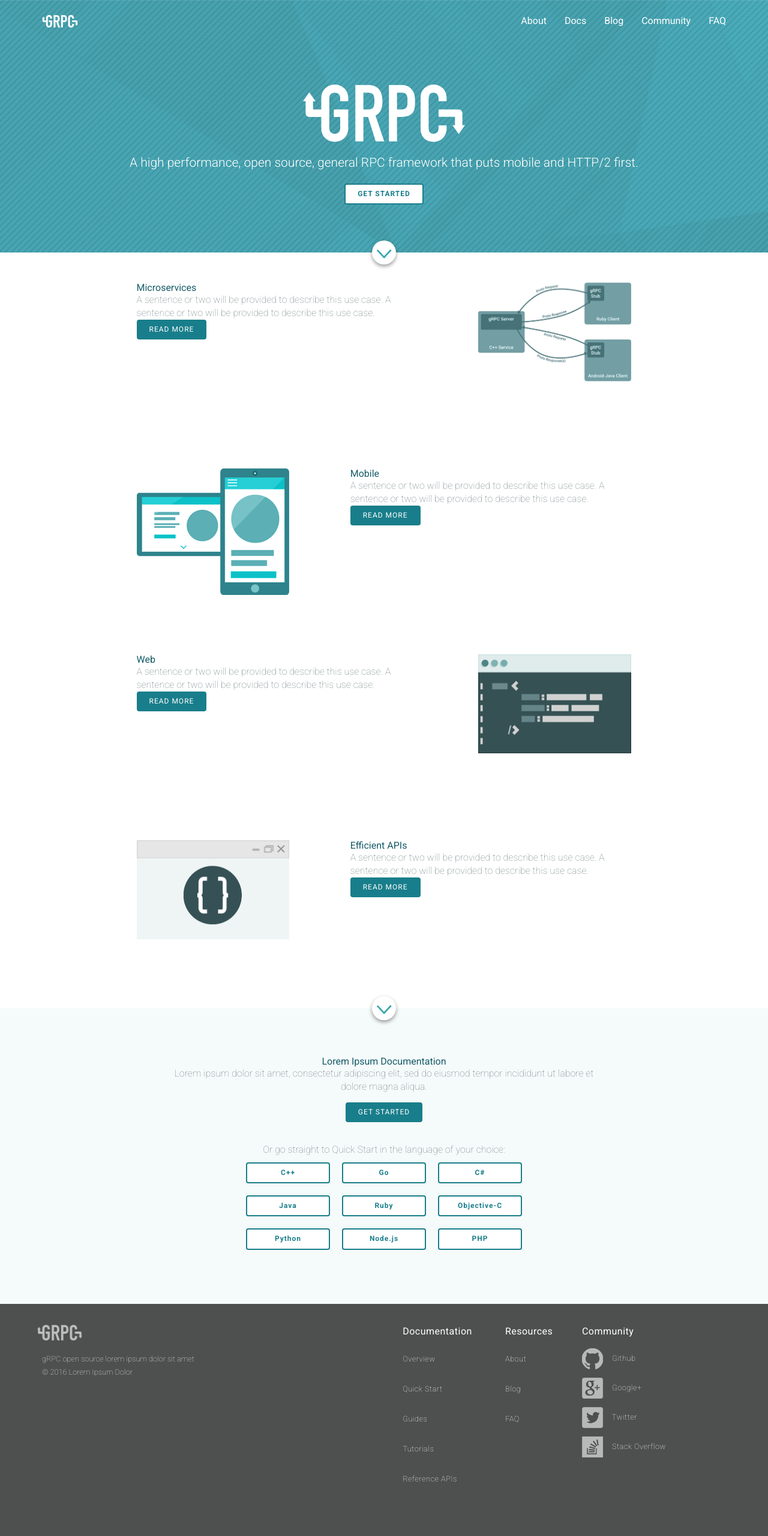
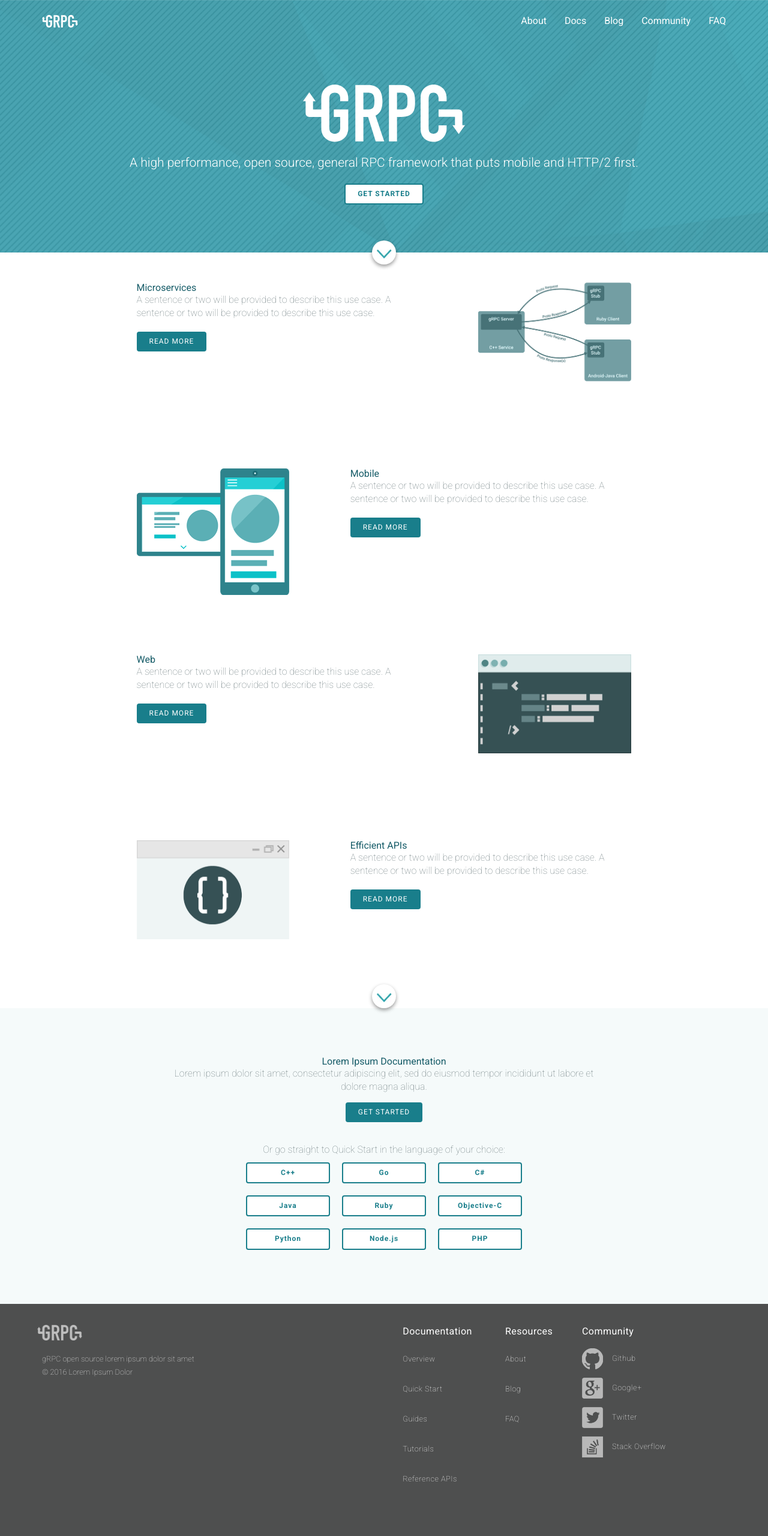
Before and after one commit to grpc/grpc.github.io, a Jekyll site: the page built from index.html, in a window 1280 px wide. Shown: the whole page at 60% size. Built offline with Jekyll 4.4.1, drawn with Linux system fonts in a browser that asks for light colours; nearby versions of some CDN libraries; Markdown is read by kramdown in place of the engine named in the settings.

```diff
--- a/_sass/pages/_landing.scss
+++ b/_sass/pages/_landing.scss
@@ -18,6 +18,12 @@
     }
     .landing-blurb {
         height: 250px;
+        @media (max-width: 768px) {
+            height: initial;
+        }
+    }
+    .btn {
+        margin: 20px 0;
     }
 }
 .doc-call {
```
